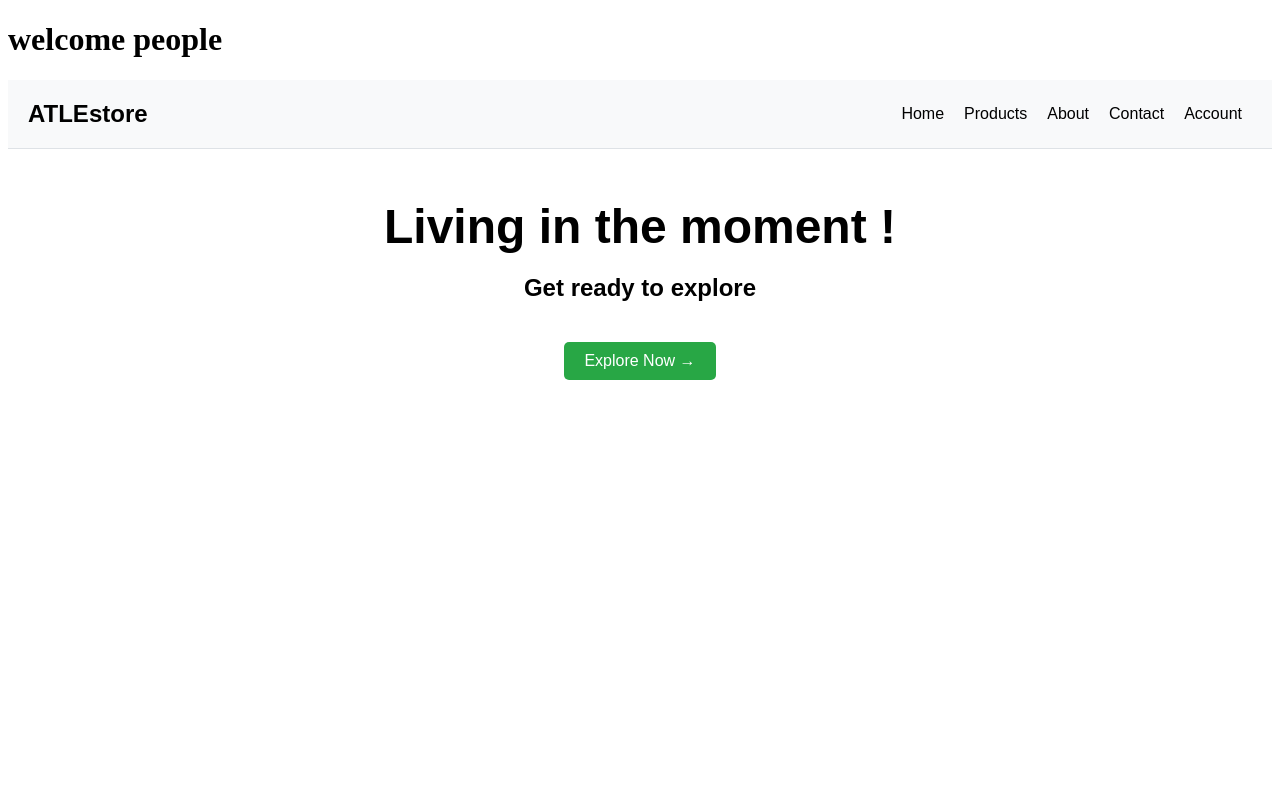
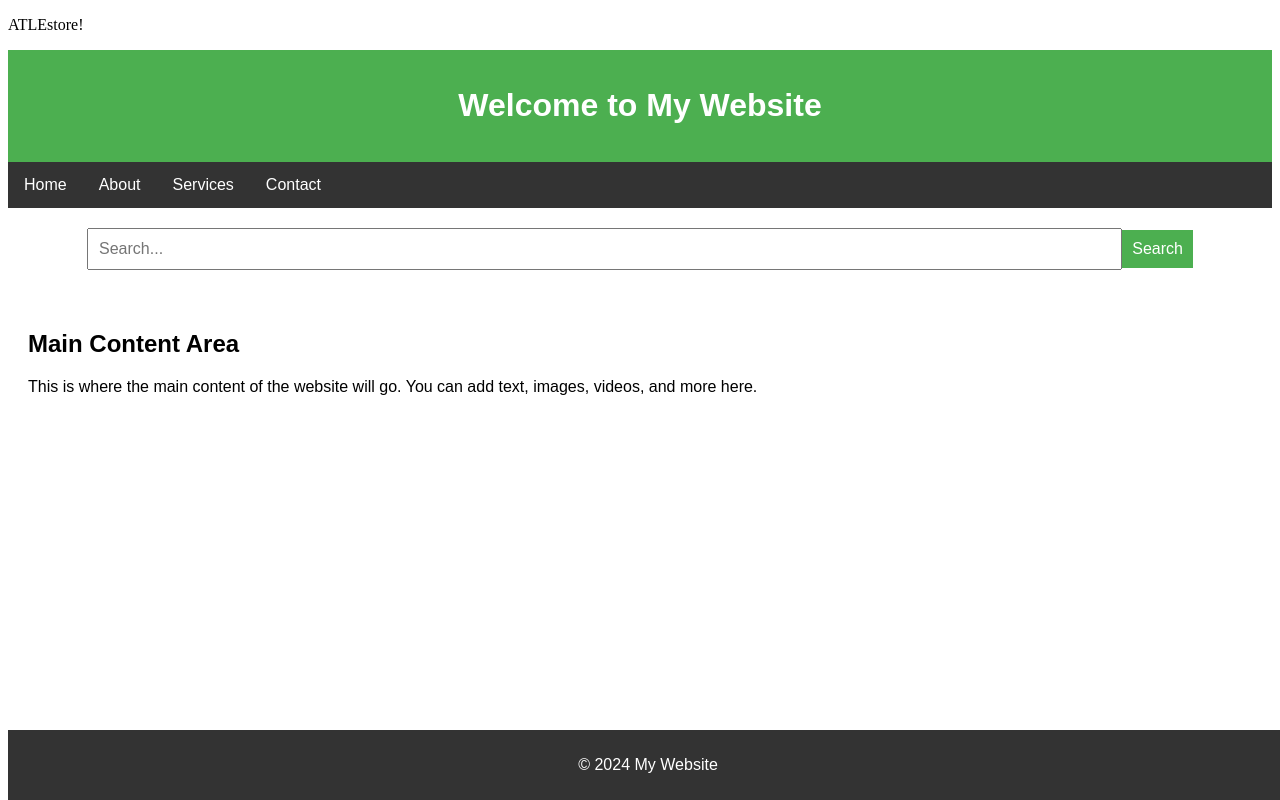
Before and after one commit to Santhan9/ATLEstore, an Angular app: page / in a window 1280 px wide. Built offline with nearby package versions, Linux system fonts and the light colour scheme.

Commit message:
add featurehomepage

```diff
--- a/src/app/app.component.html
+++ b/src/app/app.component.html
@@ -1,2 +1,2 @@
 <app-header></app-header>
-<app-feature-home-screen></app-feature-home-screen>
+<app-feature-home-page></app-feature-home-page>
--- /dev/null
+++ b/src/app/feature-home-page/feature-home-page.component.html
@@ -0,0 +1,95 @@
+<!DOCTYPE html>
+<html lang="en">
+<head>
+    <meta charset="UTF-8">
+    <meta name="viewport" content="width=device-width, initial-scale=1.0">
+    <title>Home Page</title>
+    <style>
+        body {
+            font-family: Arial, sans-serif;
+            margin: 0;
+            padding: 0;
+        }
+        header {
+            background-color: #4CAF50;
+            color: white;
+            padding: 1em 0;
+            text-align: center;
+        }
+        nav {
+            background-color: #333;
+            overflow: hidden;
+        }
+        nav a {
+            float: left;
+            display: block;
+            color: white;
+            text-align: center;
+            padding: 14px 16px;
+            text-decoration: none;
+        }
+        nav a:hover {
+            background-color: #ddd;
+            color: black;
+        }
+        .search-bar {
+            text-align: center;
+            margin: 20px 0;
+        }
+        .search-bar input[type="text"] {
+            padding: 10px;
+            width: 80%;
+            font-size: 16px;
+        }
+        .search-bar input[type="submit"] {
+            padding: 10px;
+            font-size: 16px;
+            background-color: #4CAF50;
+            color: white;
+            border: none;
+        }
+        main {
+            padding: 20px;
+        }
+        footer {
+            background-color: #333;
+            color: white;
+            text-align: center;
+            padding: 10px 0;
+            position: fixed;
+            width: 100%;
+            bottom: 0;
+        }
+    </style>
+</head>
+<body>
+
+<header>
+    <h1>Welcome to My Website</h1>
+</header>
+
+<nav>
+    <a href="#home">Home</a>
+    <a href="#about">About</a>
+    <a href="#services">Services</a>
+    <a href="#contact">Contact</a>
+</nav>
+
+<div class="search-bar">
+    <form action="/search" method="get">
+        <input type="text" name="query" placeholder="Search...">
+        <input type="submit" value="Search">
+    </form>
+</div>
+
+<main>
+    <h2>Main Content Area</h2>
+    <p>This is where the main content of the website will go. You can add text, images, videos, and more here.</p>
+</main>
+
+<footer>
+    <p>&copy; 2024 My Website</p>
+</footer>
+
+</body>
+</html>
--- /dev/null
+++ b/src/app/feature-home-page/feature-home-page.component.ts
@@ -0,0 +1,15 @@
+import { Component, OnInit } from '@angular/core';
+
+@Component({
+  selector: 'app-feature-home-page',
+  templateUrl: './feature-home-page.component.html',
+  styleUrls: ['./feature-home-page.component.css']
+})
+export class FeatureHomePageComponent implements OnInit {
+
+  constructor() { }
+
+  ngOnInit(): void {
+  }
+
+}
--- a/src/app/feature-home-screen/feature-home-screen.component.html
+++ /dev/null
@@ -1,75 +0,0 @@
-<!DOCTYPE html>
-<html lang="en">
-<head>
-    <meta charset="UTF-8">
-    <meta name="viewport" content="width=device-width, initial-scale=1.0">
-    <title>ATLE Store</title>
-    <style>
-        body {
-            font-family: Arial, sans-serif;
-            margin: 0;
-            padding: 0;
-        }
-        header {
-            display: flex;
-            justify-content: space-between;
-            align-items: center;
-            padding: 20px;
-            background-color: #f8f9fa;
-            border-bottom: 1px solid #dee2e6;
-        }
-        header .logo {
-            font-size: 24px;
-            font-weight: bold;
-        }
-        nav {
-            display: flex;
-        }
-        nav a {
-            margin: 0 10px;
-            text-decoration: none;
-            color: #000;
-        }
-        .main-content {
-            text-align: center;
-            margin-top: 50px;
-        }
-        .main-content h1 {
-            font-size: 48px;
-            margin-bottom: 20px;
-        }
-        .main-content a {
-            display: inline-block;
-            margin-top: 20px;
-            padding: 10px 20px;
-            background-color: #28a745;
-            color: #fff;
-            text-decoration: none;
-            border-radius: 5px;
-        }
-        .main-content a:hover {
-            background-color: #218838;
-        }
-    </style>
-</head>
-<body>
-
-<header>
-    <div class="logo">ATLEstore</div>
-    <nav>
-        <a href="#home">Home</a>
-        <a href="#products">Products</a>
-        <a href="#about">About</a>
-        <a href="#contact">Contact</a>
-        <a href="#account">Account</a>
-    </nav>
-</header>
-
-<div class="main-content">
-    <h1> Living in the moment !</h1>
-        <h2>Get ready to explore</h2>
-    <a href="#next">Explore Now &#x2192;</a>
-</div>
-
-</body>
-</html>
--- a/src/app/feature-home-screen/feature-home-screen.component.ts
+++ /dev/null
@@ -1,15 +0,0 @@
-import { Component, OnInit } from '@angular/core';
-
-@Component({
-  selector: 'app-feature-home-screen',
-  templateUrl: './feature-home-screen.component.html',
-  styleUrls: ['./feature-home-screen.component.css']
-})
-export class FeatureHomeScreenComponent implements OnInit {
-
-  constructor() { }
-
-  ngOnInit(): void {
-  }
-
-}
--- a/src/app/header/header.component.html
+++ b/src/app/header/header.component.html
@@ -1 +1 @@
-<h1>welcome people</h1>
+<p>ATLEstore!</p>
--- a/src/app/loginpage/loginpage.component.html
+++ /dev/null
@@ -1 +0,0 @@
-<p>loginpage works!</p>
--- a/src/app/loginpage/loginpage.component.ts
+++ /dev/null
@@ -1,15 +0,0 @@
-import { Component, OnInit } from '@angular/core';
-
-@Component({
-  selector: 'app-loginpage',
-  templateUrl: './loginpage.component.html',
-  styleUrls: ['./loginpage.component.css']
-})
-export class LoginpageComponent implements OnInit {
-
-  constructor() { }
-
-  ngOnInit(): void {
-  }
-
-}
```
Also changed, not shown: src/app/app.module.ts (+4 -8 lines), src/app/feature-home-page/feature-home-page.component.css (added), src/app/loginpage/loginpage.component.css (deleted), 2 other files (tests, documents, lock files or other folders).
